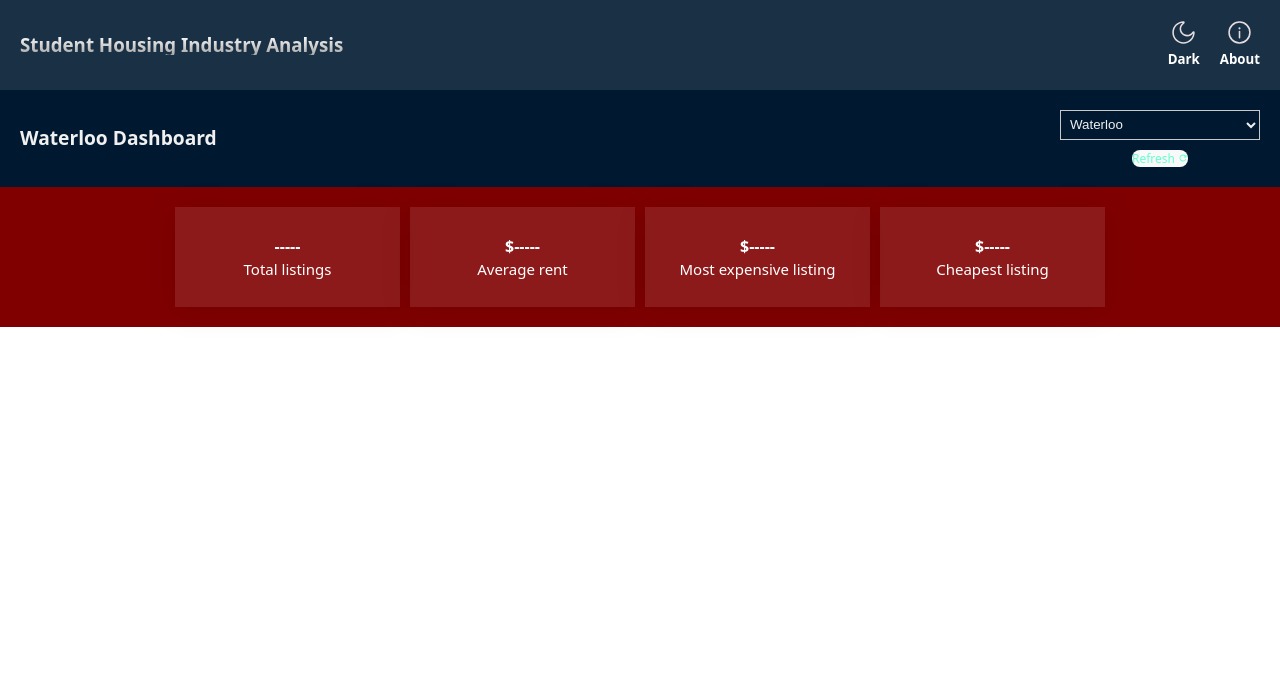
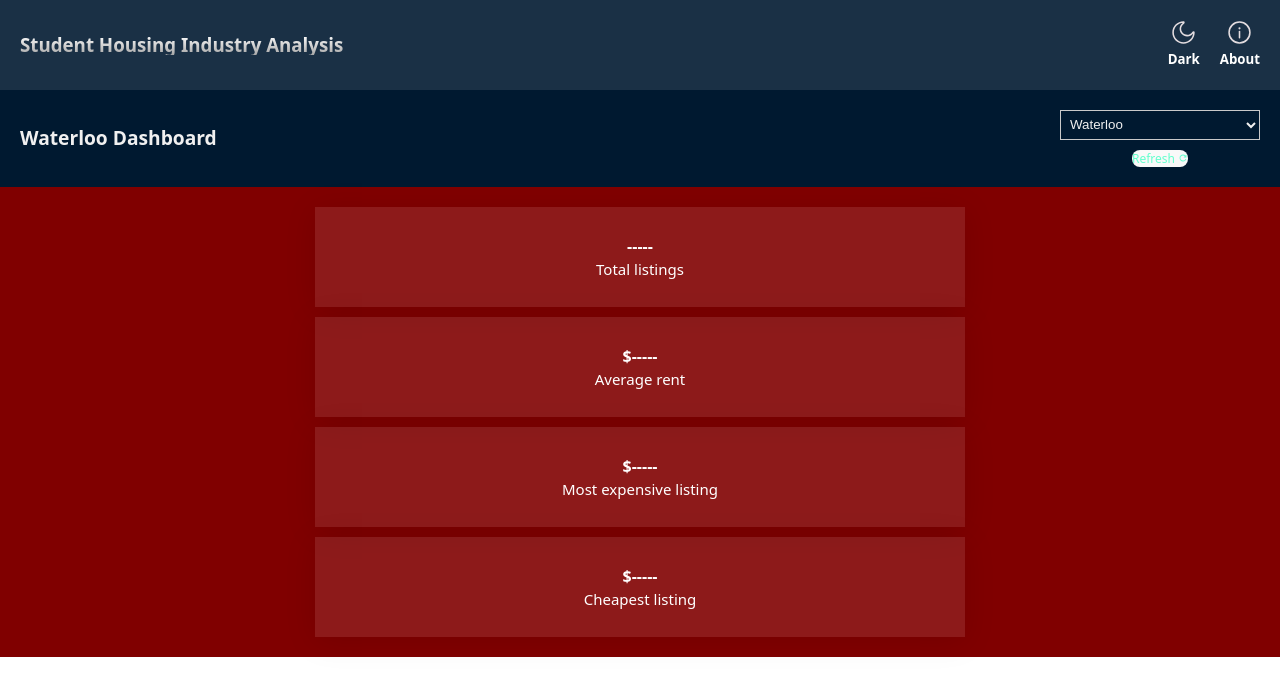
Before and after one commit to devangmalhotra/student-housing-industry-analysis, a React (Vite) app: page / in a window 1280 px wide. Shown: the top 696 px of the page. Built offline with nearby package versions, Linux system fonts and the light colour scheme.

Commit message:
updated card width

```diff
--- a/src/App.css
+++ b/src/App.css
@@ -169,7 +169,8 @@ h4 {
 #home-main .stat-container {
   background: rgba(255, 255, 255, 0.1);
   box-shadow: 0 4px 30px rgba(0, 0, 0, 0.1);
-  width: 225px;
+  width: 100%;
+  max-width: 650px;
   height: 100px;
   display: flex;
   flex-direction: column;
```
